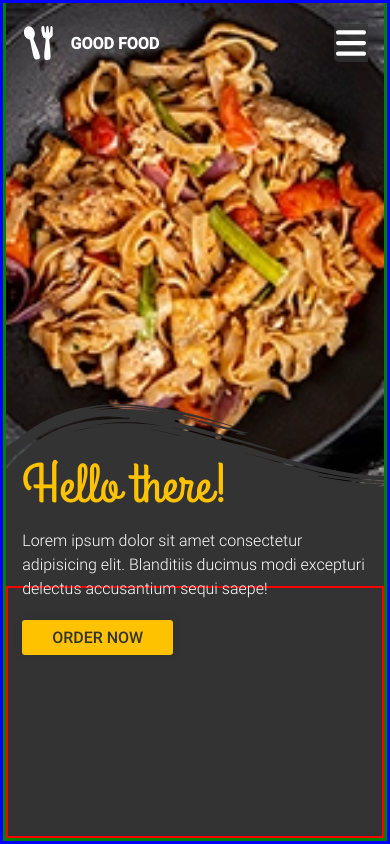
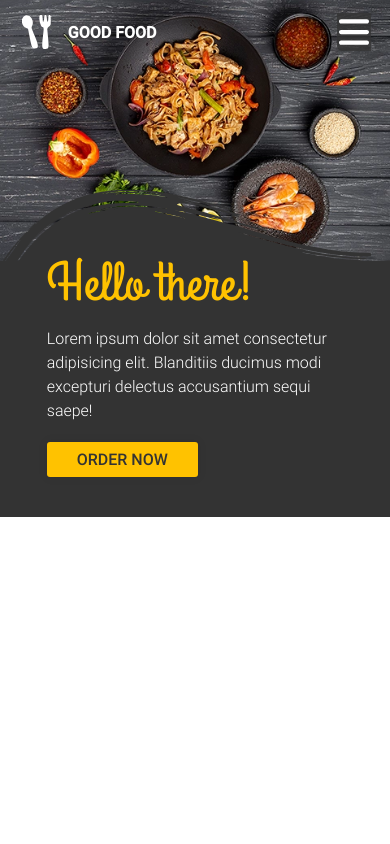
Before and after one commit to PaulNafureanu/good-food, a plain HTML site: page index.html in a window 390 px wide. Drawn offline with Linux system fonts and the light colour scheme; files whose address does not match are found by name.

Commit message:
Finish hero component for mobile

```diff
--- a/index.html
+++ b/index.html
@@ -41,7 +41,6 @@
         <div class="hero__svg">
           <img class="svg svg--dark" src="./img/svg/bg1.svg" alt="" />
         </div>
-        <div class="box box--dark hero__box"></div>
       </div>
       <div class="block__content hero__content">
         <div class="header">
--- a/styles/styles.css
+++ b/styles/styles.css
@@ -381,7 +381,7 @@ p {
 }
 
 ::placeholder {
-  color: rgba(0, 0, 0, 0.2);
+  color: rgba(0, 0, 0, 0.7);
 }
 
 .input:focus {
@@ -657,45 +657,6 @@ p {
   right: 0;
 }
 
-/********** #BLOCKS **********/
-
-.block {
-  align-items: center;
-  display: flex;
-  height: fit-content;
-  justify-content: center;
-  margin: 0;
-  overflow-x: hidden;
-  padding: 0;
-  position: relative;
-  width: 100vw;
-  border: 3px solid blue;
-}
-
-.block--dark {
-  background-color: var(--primary-color);
-}
-
-.block--white {
-  background-color: var(--secondary-color-darker);
-}
-
-.block__bg {
-  position: absolute;
-  width: 100%;
-  height: 100%;
-  top: 0;
-  left: 0;
-  border: 3px solid green;
-}
-
-.block__content {
-  position: relative;
-  z-index: 5;
-  width: 90%;
-  height: 95%;
-}
-
 /********** #BOX **********/
 
 .box {
@@ -723,64 +684,60 @@ p {
     contrast(60%);
 }
 
-/********** #HERO **********/
-
-.hero {
-  height: 100vh;
-}
-
-/* .hero__bg {
-} */
-
-.hero__picture {
-  transform: scale(-1);
-  position: absolute;
-  top: -10%;
-  left: 0;
-}
-
-.hero__svg {
+/********** #BLOCKS **********/
+.block {
+  margin: 0;
+  padding: 0;
   width: 100%;
-  height: 100%;
+  height: fit-content;
+  position: relative;
   display: flex;
   justify-content: center;
   align-items: center;
   overflow: hidden;
 }
 
-.hero__svg .svg {
-  width: fit-content;
-  height: 120vw;
-  rotate: -90deg;
-  translate: 0 25%;
-  z-index: 1;
+.block--dark {
+  background-color: var(--primary-color);
 }
 
-.hero__box {
-  height: calc(34vh - 9vw);
-  position: absolute;
-  bottom: 0%;
-  z-index: 1;
-  border: 2px solid red;
+.block--white {
+  background-color: var(--secondary-color-darker);
 }
 
-/* .hero__content {
-} */
+.block__bg {
+  width: 100%;
+  height: fit-content;
+}
 
-.hero__content .header {
-  z-index: 5;
+.block__content {
+  position: absolute;
+  width: 90%;
+  height: 95%;
+}
+
+/********** #HERO **********/
+.hero__picture {
+  transform: scale(-1);
+}
+
+.hero__svg {
+  width: 100%;
+  height: 25rem;
+  display: flex;
+  justify-content: center;
+  align-items: start;
+}
+
+.hero__svg .svg {
+  translate: 0 -40%;
+  height: 105vw;
+  rotate: -90deg;
 }
 
 .hero__content .callout {
   position: absolute;
-  top: 50vh;
+  margin-right: 7vw;
+  bottom: 7vw;
+  left: 7vw;
 }
-
-@media screen and (min-width: 1024px) {
-  .hero__picture {
-    transform: scale(-1);
-    position: absolute;
-    left: -10%;
-    top: 0;
-  }
-}
--- a/styles/test.css
+++ b/styles/test.css
@@ -1,27 +1,100 @@
-*,
-*::after,
-*::before {
-  box-sizing: border-box;
+/********** #BLOCKS **********/
+
+.block {
+  align-items: center;
+  display: flex;
+  height: fit-content;
+  justify-content: center;
+  margin: 0;
+  overflow-x: hidden;
+  padding: 0;
+  position: relative;
+  width: 100vw;
+  border: 3px solid blue;
 }
 
-body {
-  width: 100vw;
+.block--dark {
+  background-color: var(--primary-color);
+}
+
+.block--white {
+  background-color: var(--secondary-color-darker);
+}
+
+.block__bg {
+  position: absolute;
+  width: 100%;
+  height: 100%;
+  top: 0;
+  left: 0;
+  border: 3px solid green;
+}
+
+.block__content {
+  position: relative;
+  z-index: 5;
+  width: 90%;
+  height: 95%;
+}
+
+/********** #HERO **********/
+
+.hero {
   height: 100vh;
 }
 
-.container {
+/* .hero__bg {
+} */
+
+.hero__picture {
+  transform: scale(-1);
+  position: absolute;
+  top: -10%;
+  left: 0;
+}
+
+.hero__svg {
   width: 100%;
   height: 100%;
-  overflow-x: hidden;
-  border: 3px solid red;
   display: flex;
   justify-content: center;
   align-items: center;
+  overflow: hidden;
 }
 
-.element {
-  width: 100%;
+.hero__svg .svg {
+  width: fit-content;
+  height: 120vw;
   rotate: -90deg;
-  translate: 0 25vh;
-  border: 3px solid green;
+  translate: 0 25%;
+  z-index: 1;
 }
+
+.hero__box {
+  height: calc(34vh - 9vw);
+  position: absolute;
+  bottom: 0%;
+  z-index: 1;
+  border: 2px solid red;
+}
+
+/* .hero__content {
+} */
+
+.hero__content .header {
+  z-index: 5;
+}
+
+.hero__content .callout {
+  position: absolute;
+  top: 50vh;
+}
+
+@media screen and (min-width: 1024px) {
+  .hero__picture {
+    transform: scale(-1);
+    position: absolute;
+    left: -10%;
+    top: 0;
+  }
+}
```
Also changed, not shown: components/hero.html (+71 -17 lines).
